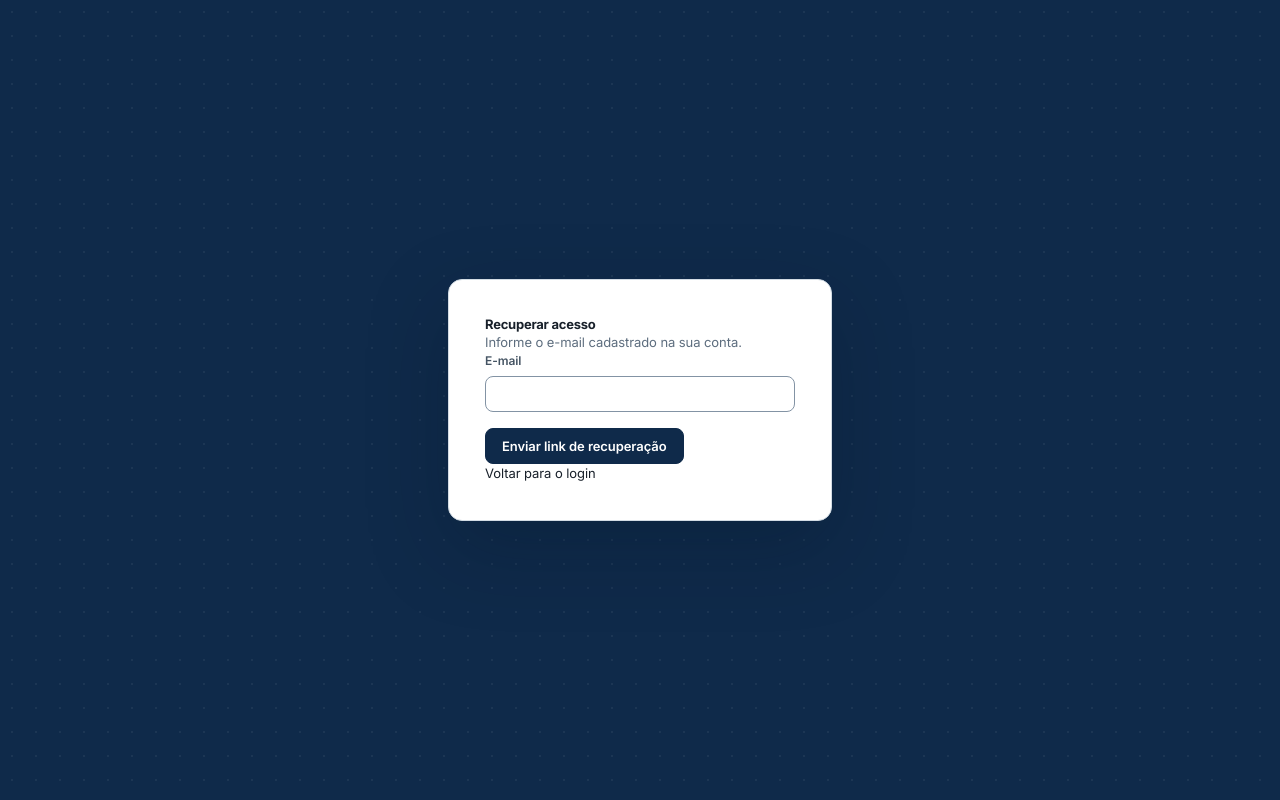
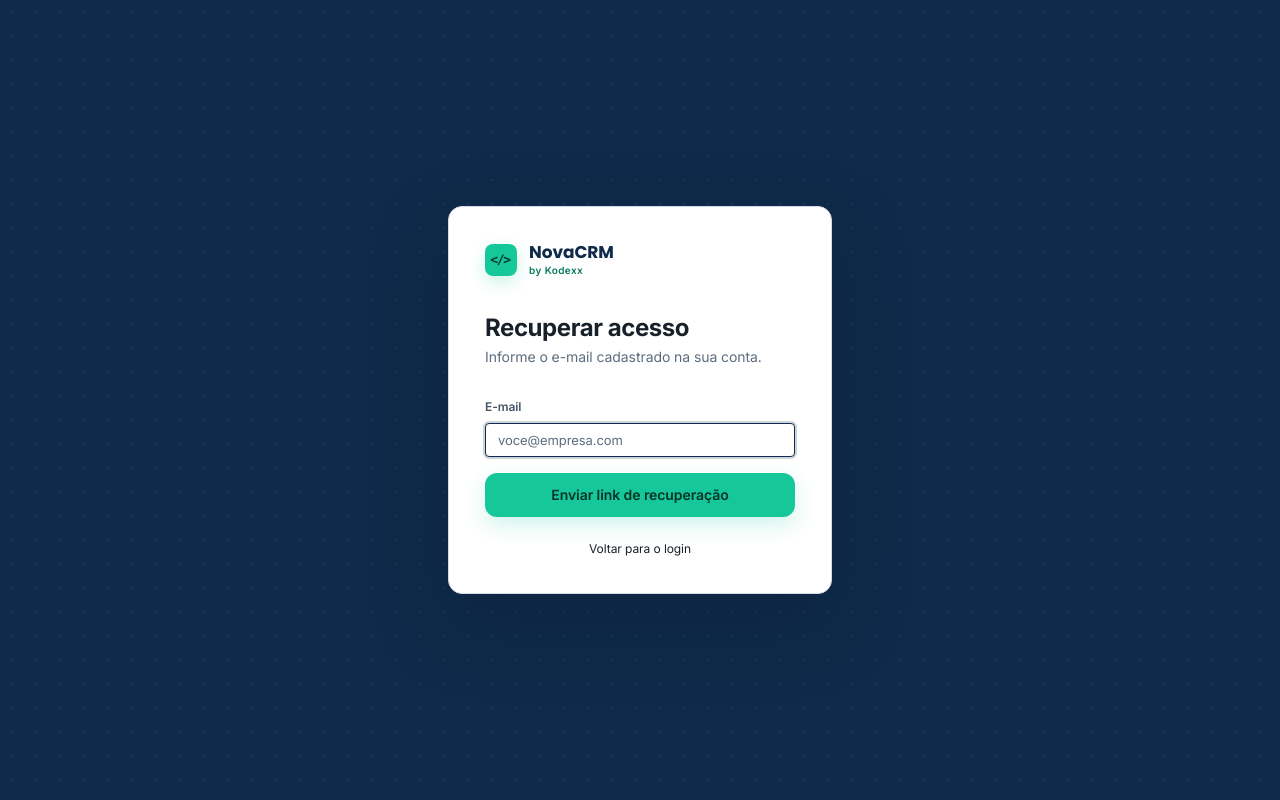
Before and after one commit to gabriel9966/CRM-Clinico, a Next.js app: page /forgot-password in a window 1280 px wide. Built offline with nearby package versions, Linux system fonts and the light colour scheme; no server answers.

Commit message:
Esqueci e redefinir senha com a mesma identidade do login
Logo, título, campos, botão e "Voltar para o login" no padrão da tela de
entrada; o link inválido também abre no mesmo cartão.

Co-Authored-By: Claude Opus 5.5 <noreply@anthropic.com>

```diff
--- a/src/app/reset-password/page.tsx
+++ b/src/app/reset-password/page.tsx
@@ -1,7 +1,13 @@
 import Link from "next/link";
-import { RecoveryForm } from "@/components/RecoveryForm";
+import { AuthCard, RecoveryForm } from "@/components/RecoveryForm";
 export default async function ResetPasswordPage({ searchParams }: { searchParams: Promise<{ token?: string }> }) {
   const { token } = await searchParams;
-  if (!token || !/^[a-f0-9]{64}$/.test(token)) return <div className="content"><h1>Link inválido</h1><Link href="/forgot-password">Solicitar outro link</Link></div>;
+  if (!token || !/^[a-f0-9]{64}$/.test(token)) {
+    return (
+      <AuthCard title="Link inválido" subtitle="Este link de recuperação está incompleto ou expirou.">
+        <Link href="/forgot-password" className="login-submit block w-full rounded-xl px-4 py-3 text-center text-sm font-semibold">Solicitar outro link</Link>
+      </AuthCard>
+    );
+  }
   return <RecoveryForm token={token} />;
 }
--- a/src/components/RecoveryForm.tsx
+++ b/src/components/RecoveryForm.tsx
@@ -1,16 +1,65 @@
 "use client";
-import { useActionState } from "react";
+import { useActionState, type ReactNode } from "react";
 import Link from "next/link";
 import { requestPasswordReset, resetPassword, type RecoveryState } from "@/app/forgot-password/actions";
+
+const INPUT = "w-full rounded-xl border border-[var(--border)] px-3.5 py-2.5 text-sm outline-none transition focus:border-[var(--accent)] focus:ring-4 focus:ring-[var(--accent)]/10";
+const LABEL = "mb-2 block text-xs font-semibold text-[var(--text-soft)]";
+
+/** Mesmo cartão e identidade da tela de login (logo, título, rodapé). */
+export function AuthCard({ title, subtitle, children }: { title: string; subtitle: string; children: ReactNode }) {
+  return (
+    <div className="login-shell flex min-h-screen items-center justify-center px-4 py-8">
+      <section className="login-card w-full max-w-sm border bg-white p-9">
+        <div className="mb-9 flex items-center gap-3">
+          <span className="brand-mark" aria-hidden="true">
+            <span className="brand-glyph">&lt;/&gt;</span>
+          </span>
+          <span className="brand-copy"><span className="brand-name">NovaCRM</span><span className="brand-byline">by Kodexx</span></span>
+        </div>
+        <h1 className="mb-1 text-2xl font-semibold">{title}</h1>
+        <p className="mb-8 text-sm text-[var(--text-faint)]">{subtitle}</p>
+        {children}
+        <p className="mt-6 text-center text-xs"><Link href="/login">Voltar para o login</Link></p>
+      </section>
+    </div>
+  );
+}
+
 export function RecoveryForm({ token }: { token?: string }) {
   const [state, action, pending] = useActionState<RecoveryState, FormData>(token ? resetPassword : requestPasswordReset, {});
-  return <div className="login-shell flex min-h-screen items-center justify-center px-4 py-8"><section className="login-card w-full max-w-sm border bg-white p-9"><h1>{token ? "Definir nova senha" : "Recuperar acesso"}</h1><p className="muted">{token ? "Escolha uma senha com pelo menos 12 caracteres." : "Informe o e-mail cadastrado na sua conta."}</p>
-    {!state.done && <form action={action}>
-      {token ? <><input type="hidden" name="token" value={token} /><div className="field"><label htmlFor="new-password">Nova senha</label><input id="new-password" name="password" type="password" minLength={12} maxLength={72} autoComplete="new-password" required /></div><div className="field"><label htmlFor="confirm-password">Confirme a senha</label><input id="confirm-password" name="confirmation" type="password" minLength={12} maxLength={72} autoComplete="new-password" required /></div></> : <div className="field"><label htmlFor="recovery-email">E-mail</label><input id="recovery-email" name="email" type="email" maxLength={254} autoComplete="email" required /></div>}
-      {state.error && <p role="alert" className="form-error">{state.error}</p>}
-      <button className="btn primary" disabled={pending}>{pending ? "Processando..." : token ? "Salvar nova senha" : "Enviar link de recuperação"}</button>
-    </form>}
-    {state.message && <p role="status">{state.message}</p>}
-    <p><Link href="/login">Voltar para o login</Link></p>
-  </section></div>;
+  return (
+    <AuthCard
+      title={token ? "Definir nova senha" : "Recuperar acesso"}
+      subtitle={token ? "Escolha uma senha com pelo menos 12 caracteres." : "Informe o e-mail cadastrado na sua conta."}
+    >
+      {!state.done && (
+        <form action={action} className="space-y-4">
+          {token ? (
+            <>
+              <input type="hidden" name="token" value={token} />
+              <div>
+                <label className={LABEL} htmlFor="new-password">Nova senha</label>
+                <input id="new-password" name="password" type="password" minLength={12} maxLength={72} autoComplete="new-password" required autoFocus className={INPUT} />
+              </div>
+              <div>
+                <label className={LABEL} htmlFor="confirm-password">Confirme a senha</label>
+                <input id="confirm-password" name="confirmation" type="password" minLength={12} maxLength={72} autoComplete="new-password" required className={INPUT} />
+              </div>
+            </>
+          ) : (
+            <div>
+              <label className={LABEL} htmlFor="recovery-email">E-mail</label>
+              <input id="recovery-email" name="email" type="email" maxLength={254} autoComplete="email" required autoFocus className={INPUT} placeholder="voce@empresa.com" />
+            </div>
+          )}
+          {state.error && <p role="alert" className="rounded-lg bg-red-50 px-3 py-2 text-sm font-medium text-red-600">{state.error}</p>}
+          <button type="submit" disabled={pending} className="login-submit w-full rounded-xl px-4 py-3 text-sm font-semibold transition duration-200 hover:-translate-y-0.5 disabled:opacity-60">
+            {pending ? "Processando..." : token ? "Salvar nova senha" : "Enviar link de recuperação"}
+          </button>
+        </form>
+      )}
+      {state.message && <p role="status" className="rounded-lg bg-[var(--green-soft)] px-3 py-2 text-sm font-medium text-[var(--green)]">{state.message}</p>}
+    </AuthCard>
+  );
 }
```
